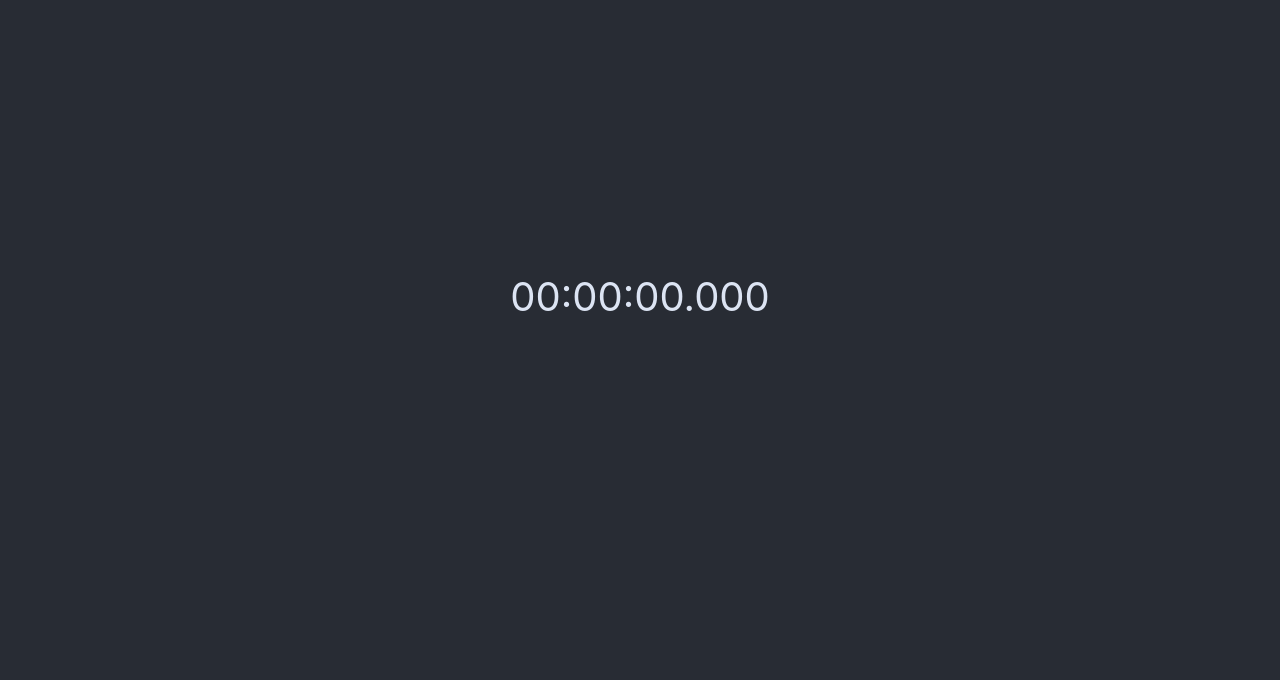
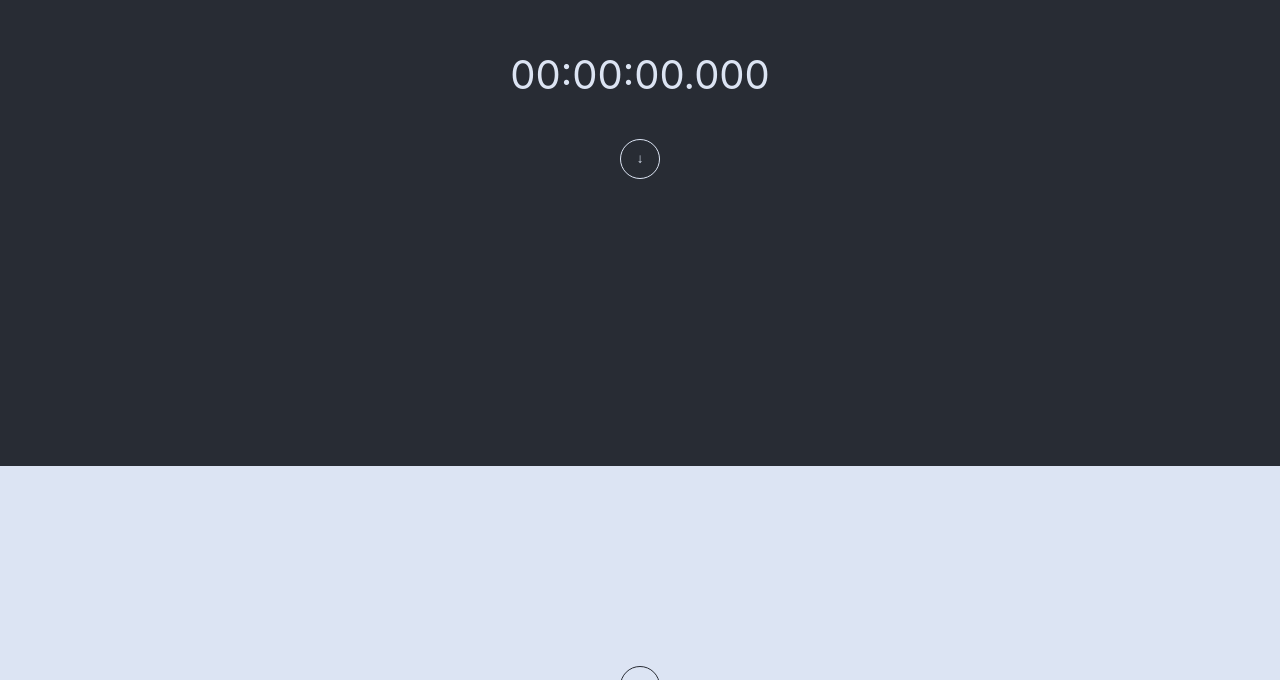
Before and after one commit to zlypher/until, a React (Create React App) app: page / in a window 1280 px wide. Shown: the part 120-800 px from the top of the page. Built offline with nearby package versions, Linux system fonts and the light colour scheme.

Commit message:
Change ids to refs and add scroll buttons

```diff
--- a/src/App.css
+++ b/src/App.css
@@ -33,7 +33,7 @@
     display: flex;
     flex-direction: column;
     align-items: flex-start;
-    margin: 8px 0;
+    margin: 1em 0;
 }
 
 .App-Label--Horizontal {
@@ -42,7 +42,7 @@
 }
 
 .App-LabelText {
-    margin-bottom: 16px;
+    margin-bottom: 0.5em;
     font-size: 1.25em;
 }
 
@@ -55,17 +55,18 @@
     font-size: 3em;
     text-align: center;
     margin-top: 0;
+    min-height: 64px;
 }
 
 .App-SectionTitle {
-    font-size: 3em;
+    font-size: 2.5em;
     text-align: center;
 }
 
 .App-Input {
     font-size: 1em;
-    padding: 8px;
-    height: 24px;
+    padding: 0.5em;
+    height: 1.5em;
     width: 100%;
 }
 
@@ -73,3 +74,23 @@
     width: 280px;
     max-width: 100%;
 }
+
+.App-ScrollBtn {
+    width: 40px;
+    height: 40px;
+    border-radius: 50%;
+    background: transparent;
+    cursor: pointer;
+}
+
+.App-ScrollBtn--Dark {
+    border: 1px solid #282c34;
+    color: #282c34;
+}
+
+.App-ScrollBtn--Light {
+    border: 1px solid #dce4f3;
+    color: #dce4f3;
+}
+
+.App-ScrollBtn:hover {}
--- a/src/App.jsx
+++ b/src/App.jsx
@@ -13,23 +13,29 @@ const loadFromUrl = () => {
     const countWorkdays = params.get("wd") === "true";
     const title = params.get("title");
 
-    console.log({ until, countWorkdays, title });
-
     return { until, countWorkdays, title };
 };
 
 const updateUrl = (title, untilDate, countWorkdays) => {
-    const url = `/?title=${title}&until=${format(untilDate, "yyyy-MM-dd'T'hh:mm:ss")}&wd=${countWorkdays}`;
+    const url = `/?title=${title}&until=${format(
+        untilDate,
+        "yyyy-MM-dd'T'hh:mm:ss"
+    )}&wd=${countWorkdays}`;
     window.history.replaceState({}, document.title, url);
-}
+};
 
 class App extends Component {
     constructor(props) {
         super(props);
 
         const data = loadFromUrl();
+
         this.handle = null;
+        this.mainEl = React.createRef();
+        this.headerEl = React.createRef();
+
         this.state = {
+            isConfigured: data.until !== null,
             untilDate: data.until ? new Date(data.until) : new Date(),
             countWorkdays: data.countWorkdays || false,
             title: data.title || "",
@@ -40,38 +46,54 @@ class App extends Component {
         this.onChangeUntilDate = this.onChangeUntilDate.bind(this);
         this.onChangeCountWorkdays = this.onChangeCountWorkdays.bind(this);
         this.updateTimer = this.updateTimer.bind(this);
+        this.onClickScrollTo = this.onClickScrollTo.bind(this);
+    }
+
+    onClickScrollTo(ref) {
+        return () => {
+            ref.current.scrollIntoView({ behavior: "smooth" });
+        };
     }
 
     onChangeTitle(evt) {
         const { untilDate, countWorkdays } = this.state;
         const title = evt.target.value;
 
-        this.setState({
-            title: title
-        }, () => updateUrl(title, untilDate, countWorkdays));
+        this.setState(
+            {
+                title: title
+            },
+            () => updateUrl(title, untilDate, countWorkdays)
+        );
     }
 
     onChangeUntilDate(evt) {
         const { title, countWorkdays } = this.state;
         const untilDate = new Date(evt.target.value);
 
-        this.setState({
-            untilDate: untilDate
-        }, () => {
-            updateUrl(title, untilDate, countWorkdays)
-            this.updateTimer();
-        });
+        this.setState(
+            {
+                untilDate: untilDate
+            },
+            () => {
+                updateUrl(title, untilDate, countWorkdays);
+                this.updateTimer();
+            }
+        );
     }
 
     onChangeCountWorkdays(evt) {
         const { title, untilDate } = this.state;
         const countWorkdays = evt.target.checked;
 
-        this.setState({
-            countWorkdays: countWorkdays
-        }, () => {
-            updateUrl(title, untilDate, countWorkdays);
-        });
+        this.setState(
+            {
+                countWorkdays: countWorkdays
+            },
+            () => {
+                updateUrl(title, untilDate, countWorkdays);
+            }
+        );
     }
 
     updateTimer() {
@@ -102,6 +124,9 @@ class App extends Component {
     }
 
     componentDidMount() {
+        if (!this.state.isConfigured) {
+            this.mainEl.current.scrollIntoView({ behavior: "smooth" });
+        }
         this.setState({
             timeLeft: calculateRemainingTime(this.state.untilDate)
         });
@@ -118,11 +143,27 @@ class App extends Component {
 
         return (
             <div className="App">
-                <header className="App-Header">
+                <header className="App-Header" ref={this.headerEl}>
                     <h1 className="App-Title">{title}</h1>
-                    {timeLeft != null && <Timer time={timeLeft} />}
+                    {timeLeft != null ? (
+                        <Timer time={timeLeft} />
+                    ) : (
+                        <div>↓ Enter config below ↓</div>
+                    )}
+                    <button
+                        onClick={this.onClickScrollTo(this.mainEl)}
+                        className="App-ScrollBtn App-ScrollBtn--Light"
+                    >
+                        ↓
+                    </button>
                 </header>
-                <main className="App-Main">
+                <main className="App-Main" ref={this.mainEl}>
+                    <button
+                        onClick={this.onClickScrollTo(this.headerEl)}
+                        className="App-ScrollBtn App-ScrollBtn--Dark"
+                    >
+                        ↑
+                    </button>
                     <h2 className="App-SectionTitle">Configuration</h2>
                     <div className="App-Config">
                         <label className="App-Label">
@@ -139,7 +180,10 @@ class App extends Component {
                             <input
                                 className="App-Input"
                                 type="datetime-local"
-                                value={format(untilDate, "yyyy-MM-dd'T'hh:mm:ss")}
+                                value={format(
+                                    untilDate,
+                                    "yyyy-MM-dd'T'hh:mm:ss"
+                                )}
                                 onChange={this.onChangeUntilDate}
                             />
                         </label>
@@ -151,7 +195,9 @@ class App extends Component {
                                 checked={countWorkdays}
                                 onChange={this.onChangeCountWorkdays}
                             />
-                            <span className="App-LabelText">Count Workdays</span>
+                            <span className="App-LabelText">
+                                Count Workdays
+                            </span>
                         </label>
                     </div>
                 </main>
--- a/src/Timer.css
+++ b/src/Timer.css
@@ -1,4 +1,5 @@
 .Timer {
     font-size: 2.5em;
     text-align: center;
+    margin-bottom: 1em;
 }
```
